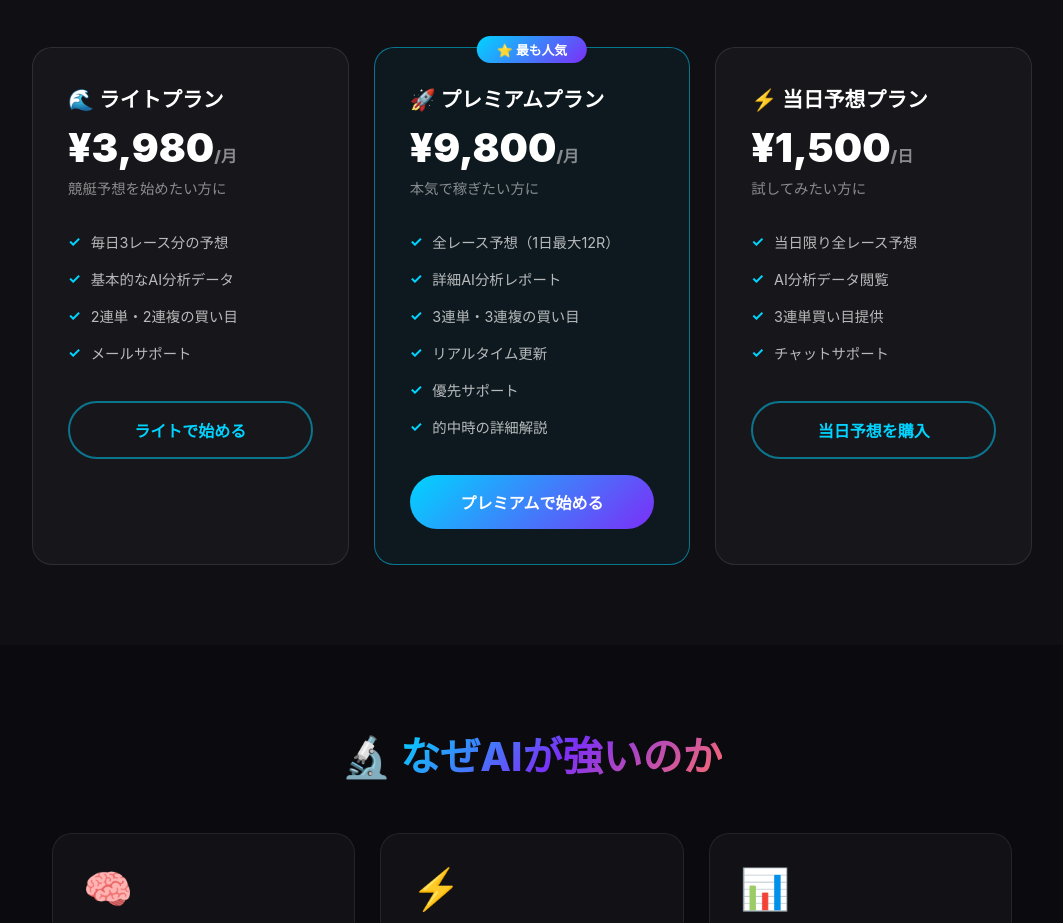
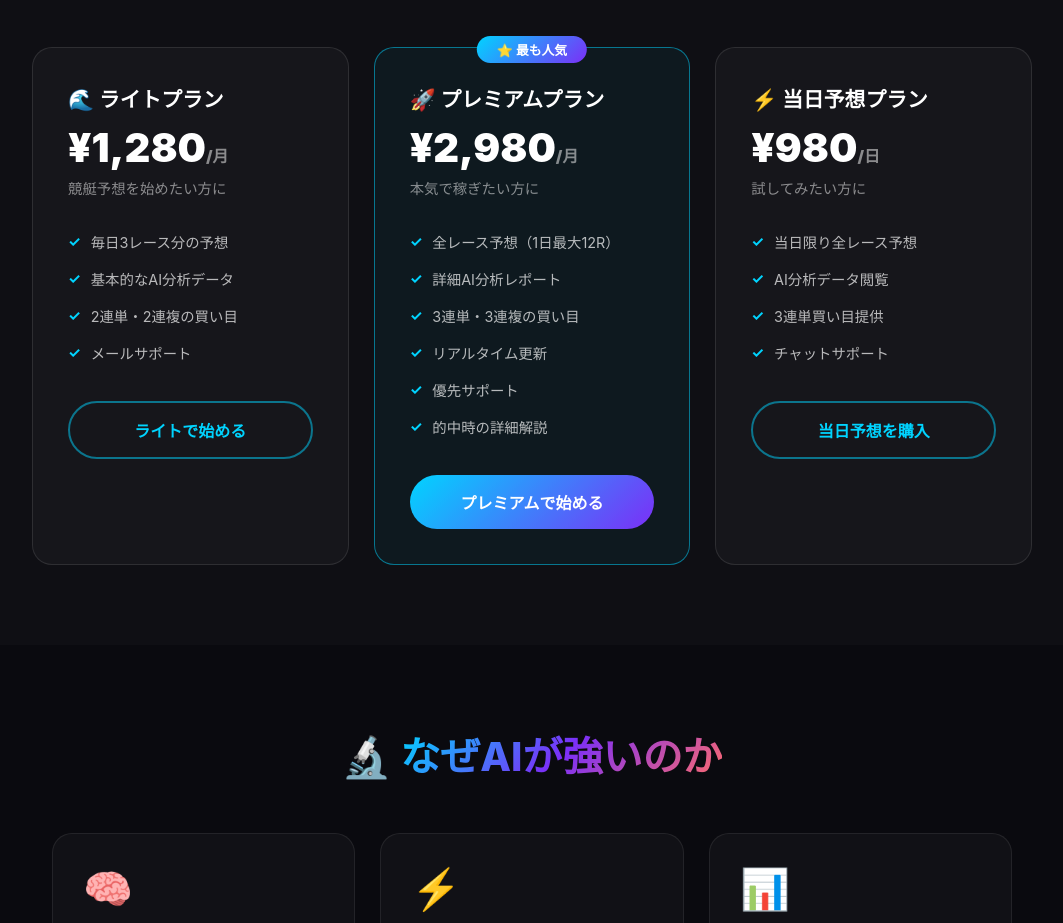
Before and after one commit to BOATAIVISION/boataivision.github.io, a plain HTML site: page index.html in a window 1280 px wide. Shown: the part 1900-2823 px from the top of the page, without its empty margins (108-1171 px from the left). Drawn offline with Linux system fonts and the light colour scheme.

Commit message:
Update index.html

```diff
--- a/index.html
+++ b/index.html
@@ -754,7 +754,7 @@
         <div class="pricing-grid">
             <div class="pricing-card">
                 <div class="plan-name">🌊 ライトプラン</div>
-                <div class="plan-price">¥3,980<span>/月</span></div>
+                <div class="plan-price">¥1,280<span>/月</span></div>
                 <div class="plan-desc">競艇予想を始めたい方に</div>
                 <ul class="plan-features">
                     <li>毎日3レース分の予想</li>
@@ -768,7 +768,7 @@
             <div class="pricing-card featured">
                 <div class="featured-badge">⭐ 最も人気</div>
                 <div class="plan-name">🚀 プレミアムプラン</div>
-                <div class="plan-price">¥9,800<span>/月</span></div>
+                <div class="plan-price">¥2,980<span>/月</span></div>
                 <div class="plan-desc">本気で稼ぎたい方に</div>
                 <ul class="plan-features">
                     <li>全レース予想（1日最大12R）</li>
@@ -783,7 +783,7 @@
 
             <div class="pricing-card">
                 <div class="plan-name">⚡ 当日予想プラン</div>
-                <div class="plan-price">¥1,500<span>/日</span></div>
+                <div class="plan-price">¥980<span>/日</span></div>
                 <div class="plan-desc">試してみたい方に</div>
                 <ul class="plan-features">
                     <li>当日限り全レース予想</li>
```
